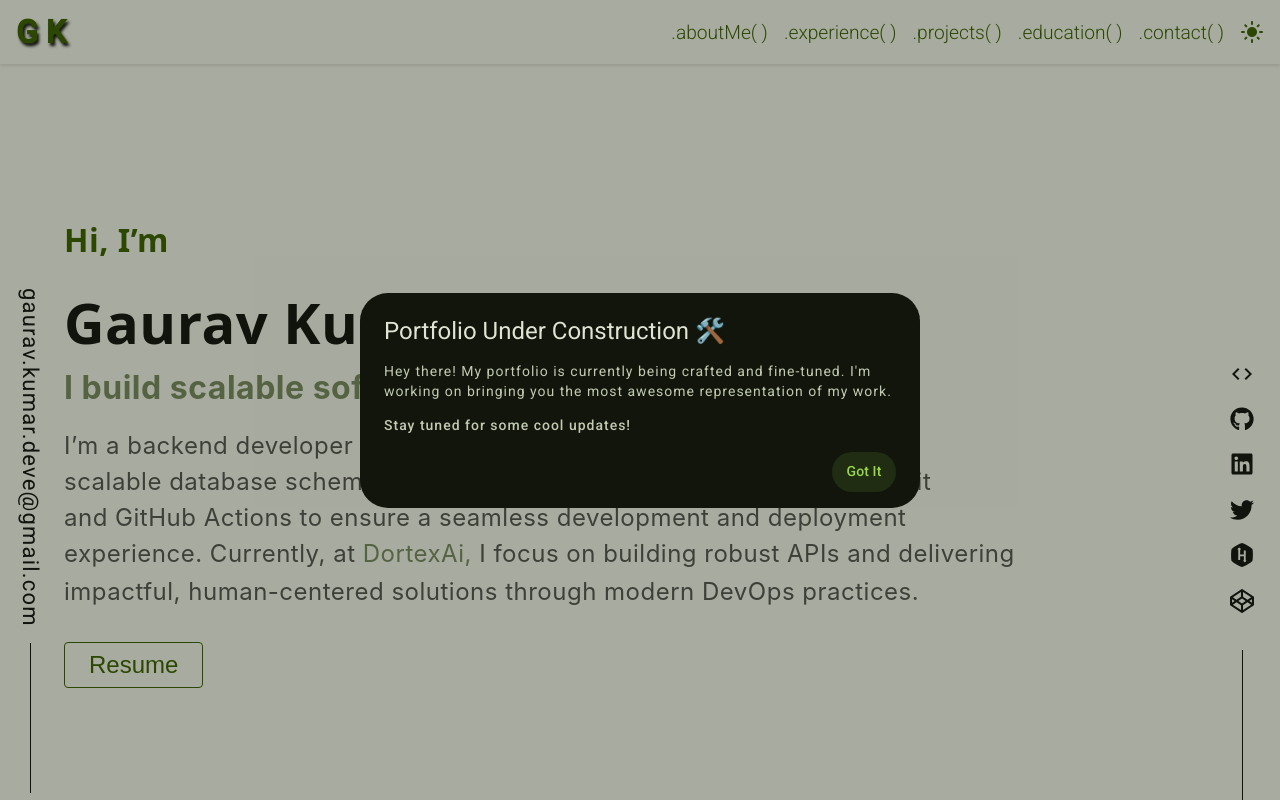
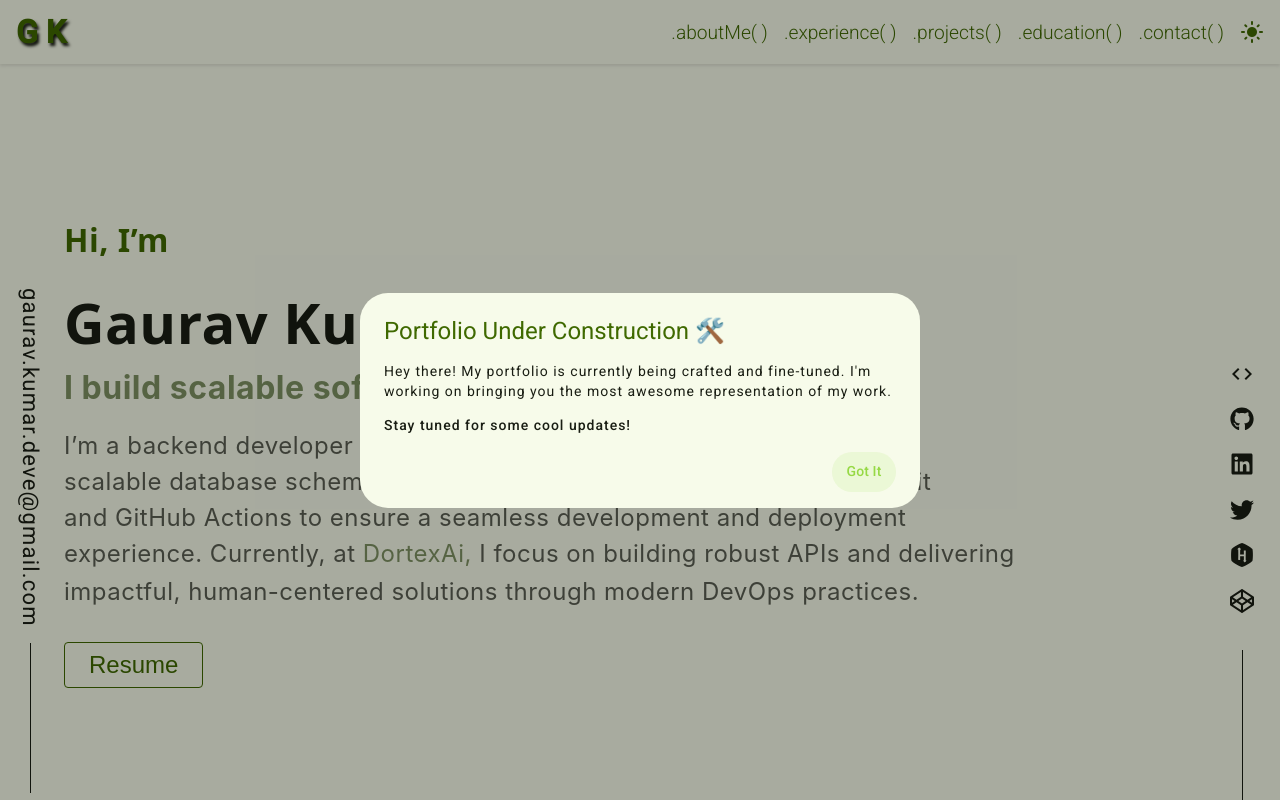
Before and after one commit to Gauravkumar1502/portfolio, an Angular app: page / in a window 1280 px wide. Built offline with nearby package versions, Linux system fonts and the light colour scheme; a web font is replaced by a local one.

Commit message:
Add CSS variables for consistent background colors in header, dialog, and sidenav components

```diff
--- a/src/styles.scss
+++ b/src/styles.scss
@@ -96,11 +96,23 @@ html {
     var(--sys-on-background)
     var(--sys-background);
 }
-
 *:focus {
   outline-offset: 4px;
 }
 body {
+  // used for setting header background color
+  --mat-toolbar-container-background-color: var(--sys-background);
+
+  // used for setting dialog background color
+  --mdc-dialog-container-color: var(--sys-background);
+  --mdc-dialog-subhead-color: var(--sys-primary);
+  --mdc-dialog-supporting-text-color: var(--sys-on-background);
+
+  // used for setting sidenav background color
+  --mat-sidenav-container-background-color: var(--sys-background);
+  --mat-sidenav-content-background-color: var(--sys-background);
+  --mat-sidenav-container-text-color: var(--sys-on-background);
+
   margin: 0;
   line-height: 1.5;
   font-family: Roboto, "Helvetica Neue", sans-serif;
```
